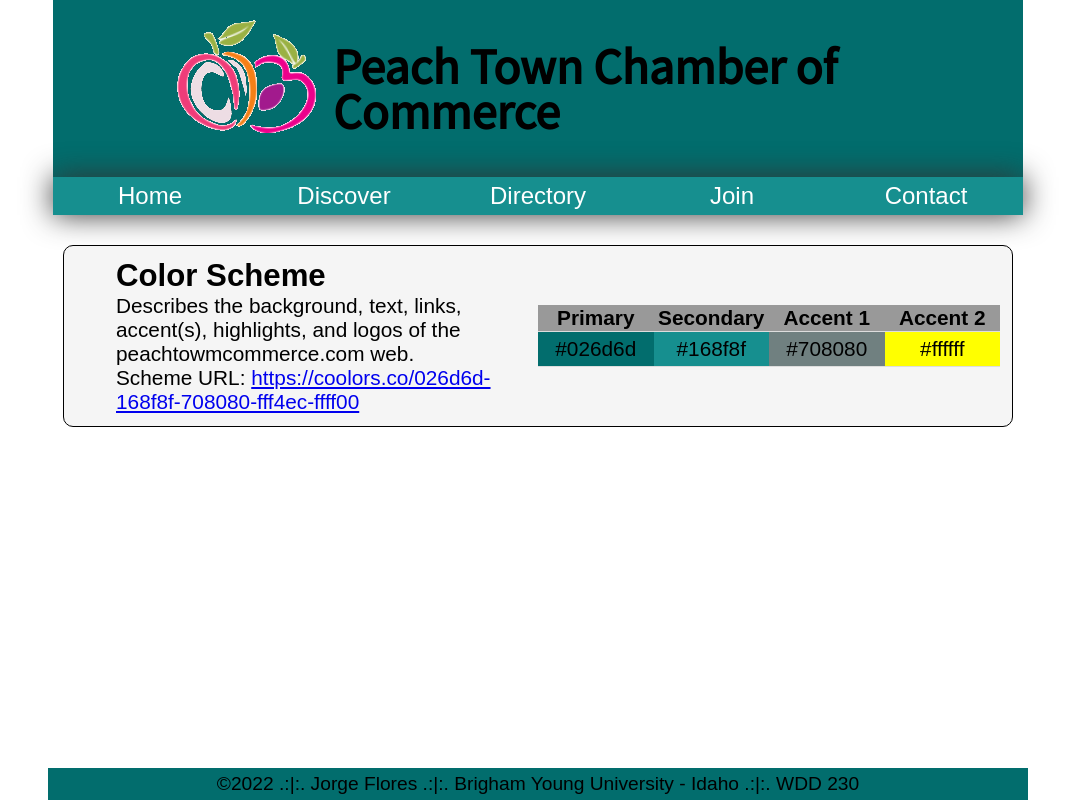
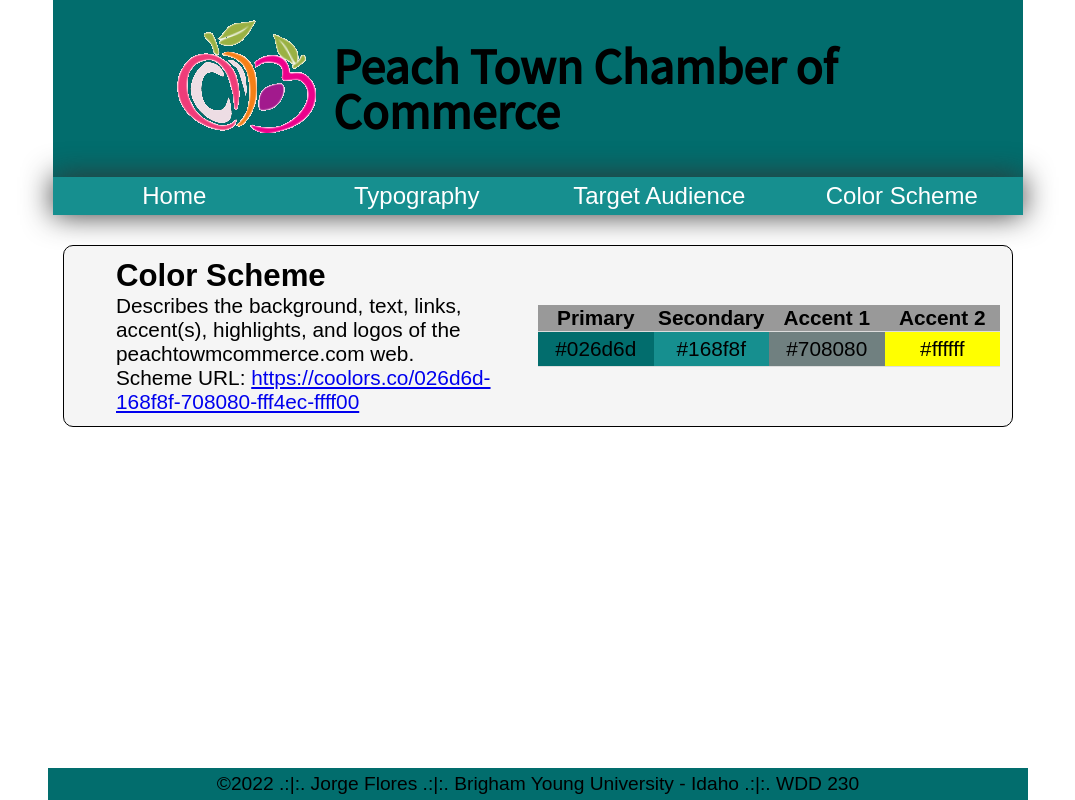
Before and after one commit to Jf120/wdd230, a plain HTML site: page lesson3/color-scheme.html in a window 1280 px wide. Shown: the whole page, without its empty margins (102-1177 px from the left). Drawn offline with Linux system fonts and the light colour scheme; a web font is replaced by a local one.

Commit message:
Changed nav

```diff
--- a/lesson3/color-scheme.html
+++ b/lesson3/color-scheme.html
@@ -13,11 +13,10 @@
         <h1>Peach Town Chamber of Commerce</h1>
     </header>
     <nav>
-        <div><a href="#">Home</a></div>
-        <div><a href="#">Discover</a></div>
-        <div><a href="#">Directory</a></div>
-        <div><a href="#">Join</a></div>
-        <div><a href="#">Contact</a></div>
+        <div><a href="index.html">Home</a></div>
+        <div><a href="typography.html">Typography</a></div>
+        <div><a href="target-audience.html">Target Audience</a></div>
+        <div><a href="color-scheme.html">Color Scheme</a></div>
     </nav>
     <main>
         <section class="center content">
```
Also changed, not shown: lesson3/index.html (+4 -5 lines), lesson3/target-audience.html (+4 -5 lines), lesson3/typography.html (+4 -5 lines).
